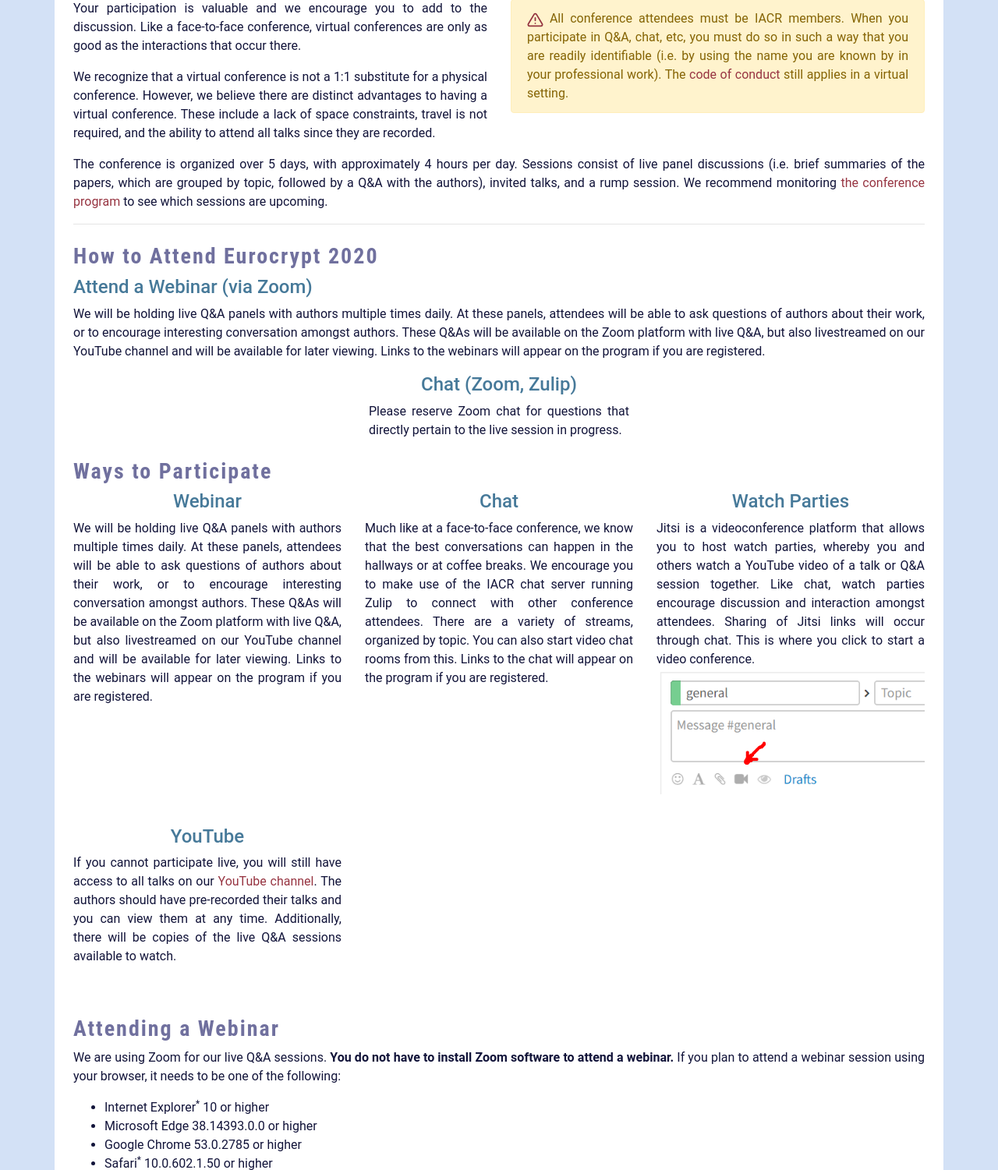
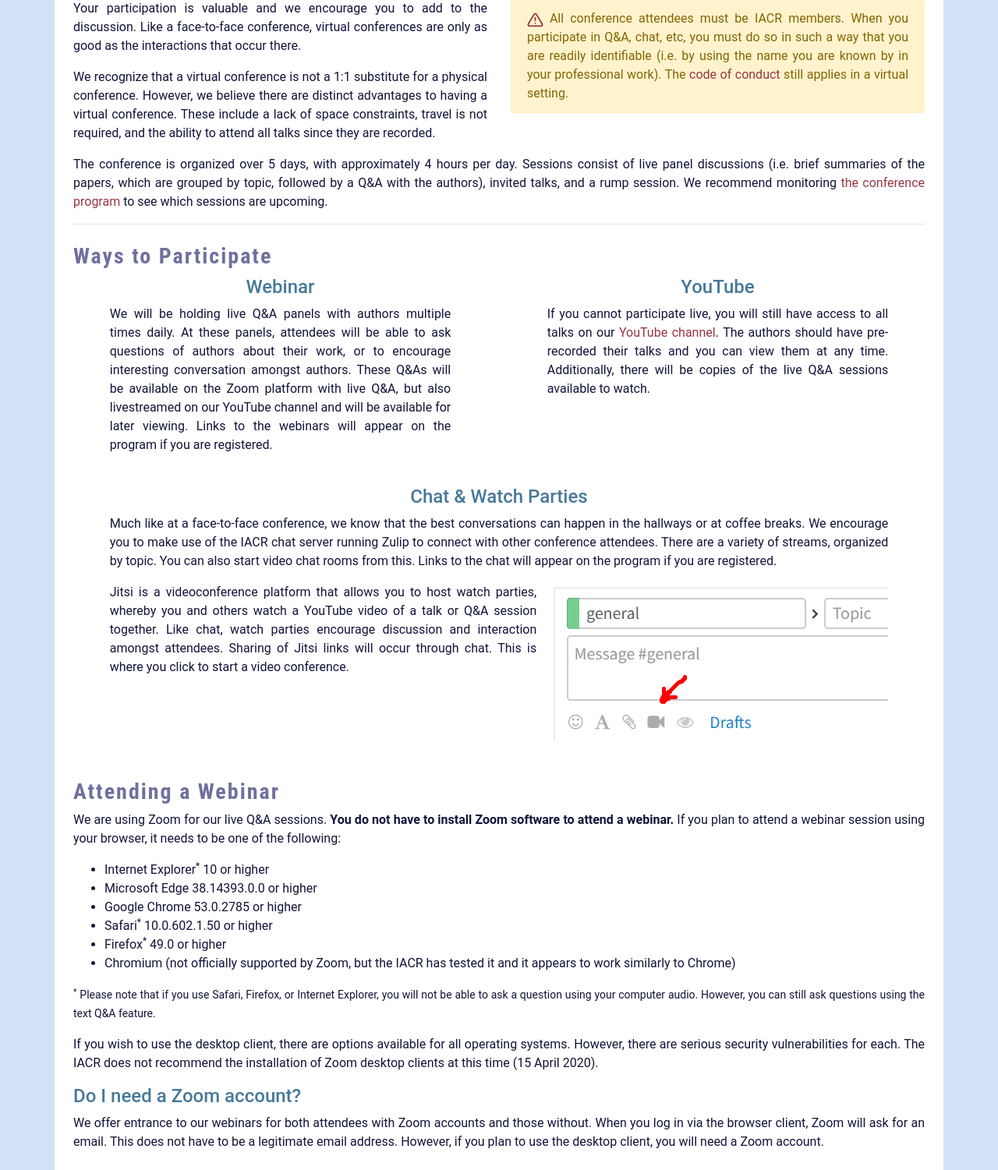
Before and after one commit to IACR/conference-template, a PHP site: page /participation.php in a window 1280 px wide. Shown: the part 419-1920 px from the top of the page at 78% size. Run offline with PHP 8.4, Linux system fonts and the light colour scheme; some libraries are stand-ins or nearby versions.

Commit message:
Rearrange

```diff
--- a/participation.php
+++ b/participation.php
@@ -46,7 +46,7 @@
 
       <hr>
 
-      <h3 class="pageSubtitle mt-4">
+      <!-- <h3 class="pageSubtitle mt-4">
         How to Attend <?php echo $META['shortName'];?>
       </h3>
       <h4 class="subSubtitle">
@@ -71,13 +71,13 @@
             Please reserve Zoom chat for questions that directly pertain to the live session in progress.
           </p>
         </div>
-      </div>
+      </div> -->
 
       <h3 class="pageSubtitle mt-4">
         Ways to Participate
       </h3>
       <div class="row">
-        <div class="col-md-6 mx-lg-auto col-lg-5 col-xl-4 mb-md-4">
+        <div class="col-md-6 mx-lg-auto col-lg-5 mb-md-4">
           <h4 class="subSubtitle text-md-center">
             Webinar
           </h4>
@@ -93,44 +93,7 @@
           </p>
         </div>
 
-        <div class="col-md-6 mx-lg-auto col-lg-5 col-xl-4 mb-md-4">
-          <h4 class="subSubtitle text-md-center">
-            Chat
-          </h4>
-          <p>
-            Much like at a face-to-face conference, we know that the
-            best conversations can happen in the hallways or at coffee
-            breaks. We encourage you to make use of the IACR chat
-            server running Zulip to connect with other conference
-            attendees. There are a variety of streams, organized by
-            topic. You can also start video chat rooms from this.
-            Links to the chat will appear on the program if you are
-            registered.
-          </p>
-<!--          <div class="d-md-flex justify-content-center">
-            <a href="#" class="btn btn-warning">Join the chat</a>
-          </div>-->
-        </div>
-
-        <div class="col-md-6 mx-lg-auto col-lg-5 col-xl-4 mb-md-4">
-          <h4 class="subSubtitle text-md-center">
-            Watch Parties
-          </h4>
-          <p>
-            Jitsi is a videoconference platform that allows you to host watch parties,
-            whereby you and others watch a YouTube video of a talk
-            or Q&amp;A session together.
-            Like chat, watch parties encourage discussion and interaction amongst attendees.
-            Sharing of Jitsi links will occur through chat. This is where you click to
-            start a video conference.<br>
-            <img src="images/jitsi.png" class="img-fluid">
-          </p>
-<!--          <div class="d-md-flex justify-content-center">
-            <a href="#" class="btn btn-warning">Host or attend a watch party</a>
-          </div>-->
-        </div>
-
-        <div class="col-md-6 mx-lg-auto mx-xl-0 col-lg-5 col-xl-4 mb-md-4">
+        <div class="col-md-6 mx-lg-auto col-lg-5 mb-md-4">
           <h4 class="subSubtitle text-md-center">
             YouTube
           </h4>
@@ -146,6 +109,36 @@
 <!--          <div class="d-md-flex justify-content-around">
             <a href="#" class="btn btn-warning">Talks Playlist</a>
             <a href="#" class="btn btn-warning">Q&amp;A Playlist</a>
+          </div>-->
+        </div>
+
+        <div class="col-md-11 mx-md-auto mb-md-4">
+          <h4 class="subSubtitle text-md-center">
+            Chat & Watch Parties
+          </h4>
+          <p>
+            Much like at a face-to-face conference, we know that the
+            best conversations can happen in the hallways or at coffee
+            breaks. We encourage you to make use of the IACR chat
+            server running Zulip to connect with other conference
+            attendees. There are a variety of streams, organized by
+            topic. You can also start video chat rooms from this.
+            Links to the chat will appear on the program if you are
+            registered.
+          </p>
+          <div class="d-md-flex">
+            <p>
+              Jitsi is a videoconference platform that allows you to host watch parties,
+              whereby you and others watch a YouTube video of a talk
+              or Q&amp;A session together.
+              Like chat, watch parties encourage discussion and interaction amongst attendees.
+              Sharing of Jitsi links will occur through chat. This is where you click to
+              start a video conference.
+            </p>
+            <img src="images/jitsi.png" class="img-fluid ml-3">
+          </div>
+<!--          <div class="d-md-flex justify-content-center">
+            <a href="#" class="btn btn-warning">Join the chat</a>
           </div>-->
         </div>
       </div>
```
